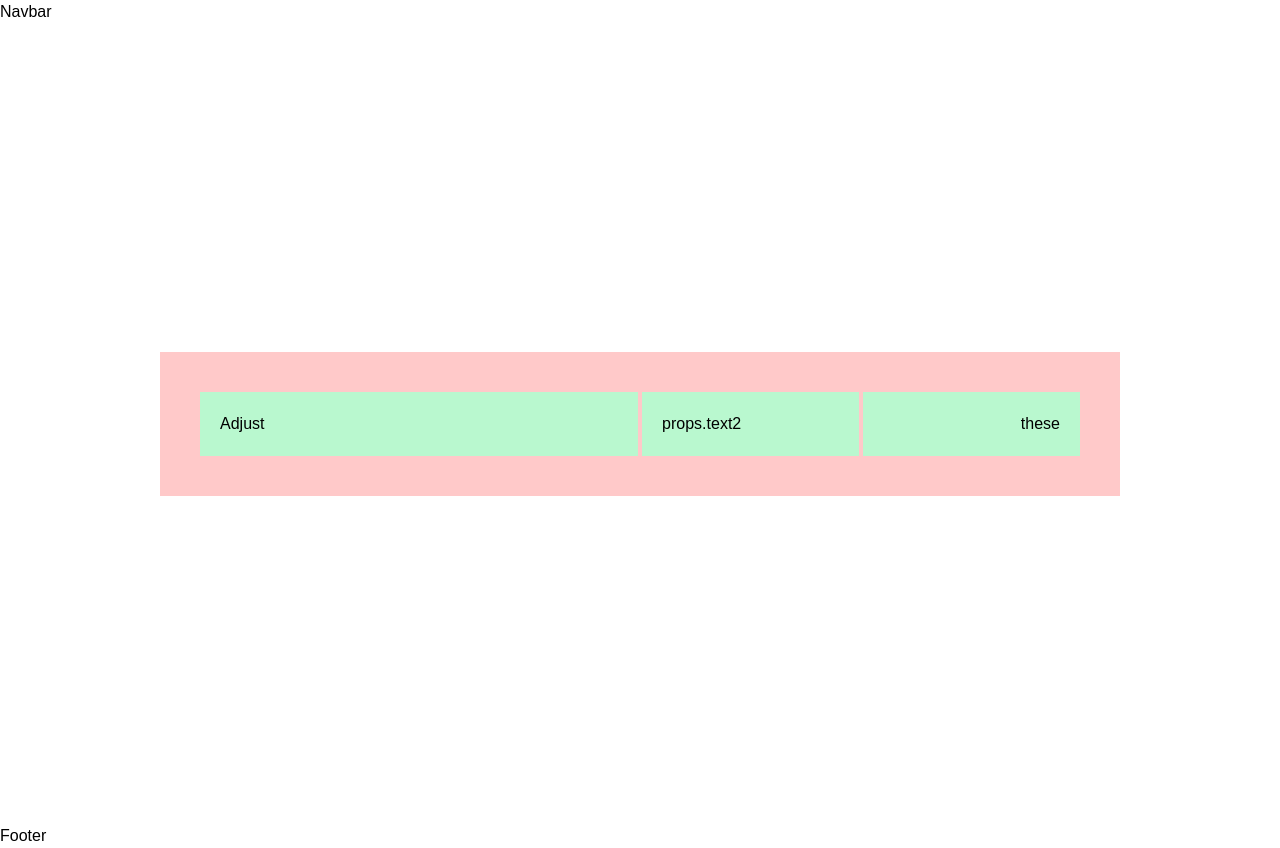
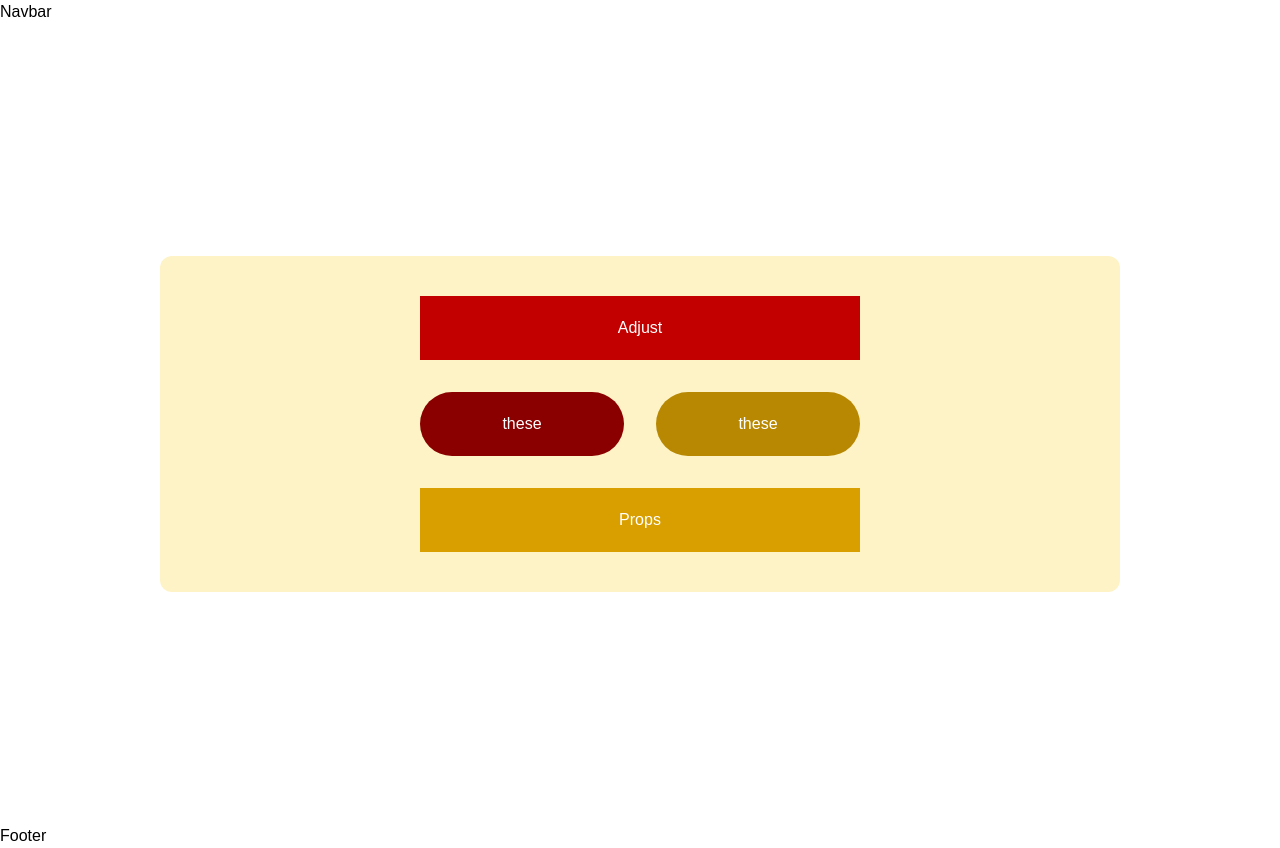
Before and after one commit to acm-ucr/wushu-website, a Next.js app: page / in a window 1280 px wide. Built offline with nearby package versions, Linux system fonts and the light colour scheme; a web font is replaced by a local one.

Commit message:
Finished example component

```diff
--- a/src/components/Example.tsx
+++ b/src/components/Example.tsx
@@ -1,12 +1,16 @@
 const Example = (props: { text1: string; text2: string; text3: string }) => {
   return (
-    <div className="flex w-3/4 items-center gap-1 bg-red-200 p-10">
-      <div className="w-1/2 bg-green-200 p-5 text-left">{props.text1}</div>
-      <div className="flex w-1/2 flex-row gap-1">
-        <div className="w-full bg-green-200 p-5 text-left">props.text2</div>
-        <div className="w-full bg-green-200 p-5 text-right">{props.text2}</div>
+    <div className="text-wushu-white-100 grid w-3/4 grid-cols-1 justify-items-center gap-8 rounded-xl bg-amber-100 p-10 text-center">
+      <div className="bg-wushu-red-100 w-1/2 p-5">{props.text1}</div>
+      <div className="flex w-1/2 flex-row gap-8">
+        <div className="bg-wushu-red-200 w-full rounded-4xl p-5">
+          {props.text2}
+        </div>
+        <div className="bg-wushu-gold-100 w-full rounded-4xl p-5">
+          {props.text2}
+        </div>
       </div>
-      {/* Hint: Add another box/div here similarly to line 4 */}
+      <div className="bg-wushu-gold-200 w-1/2 p-5">{props.text3}</div>
     </div>
   );
 };
```
